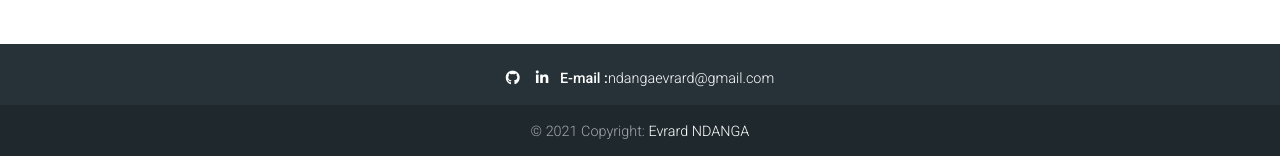
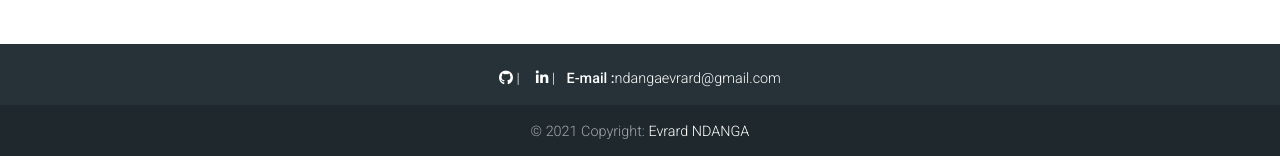
Before and after one commit to Nevrard/React-Portfolio, a React (Create React App) app: page /#/ in a window 1280 px wide. Shown: the part 641-797 px from the top of the page. Built offline with nearby package versions, Linux system fonts and the light colour scheme.

Commit message:
updating linkedIn link

```diff
--- a/src/components/Footer/index.js
+++ b/src/components/Footer/index.js
@@ -11,15 +11,15 @@ function Footer() {
               class="btn-floating btn-fb mx-1"
               href="https://github.com/Nevrard"
             >
-              <i class="fab fa-github"> </i>
+              <i class="fab fa-github"> </i> |
             </a>
           </li>
           <li class="list-inline-item">
             <a
               class="btn-floating btn-li mx-1"
-              href="linkedin.com/in/evrard-ndanga-655306a7"
+              href="https://www.linkedin.com/in/evrard-ndanga/"
             >
-              <i class="fab fa-linkedin-in"> </i>
+              <i class="fab fa-linkedin-in"> </i> |
             </a>
 
             <a
```
